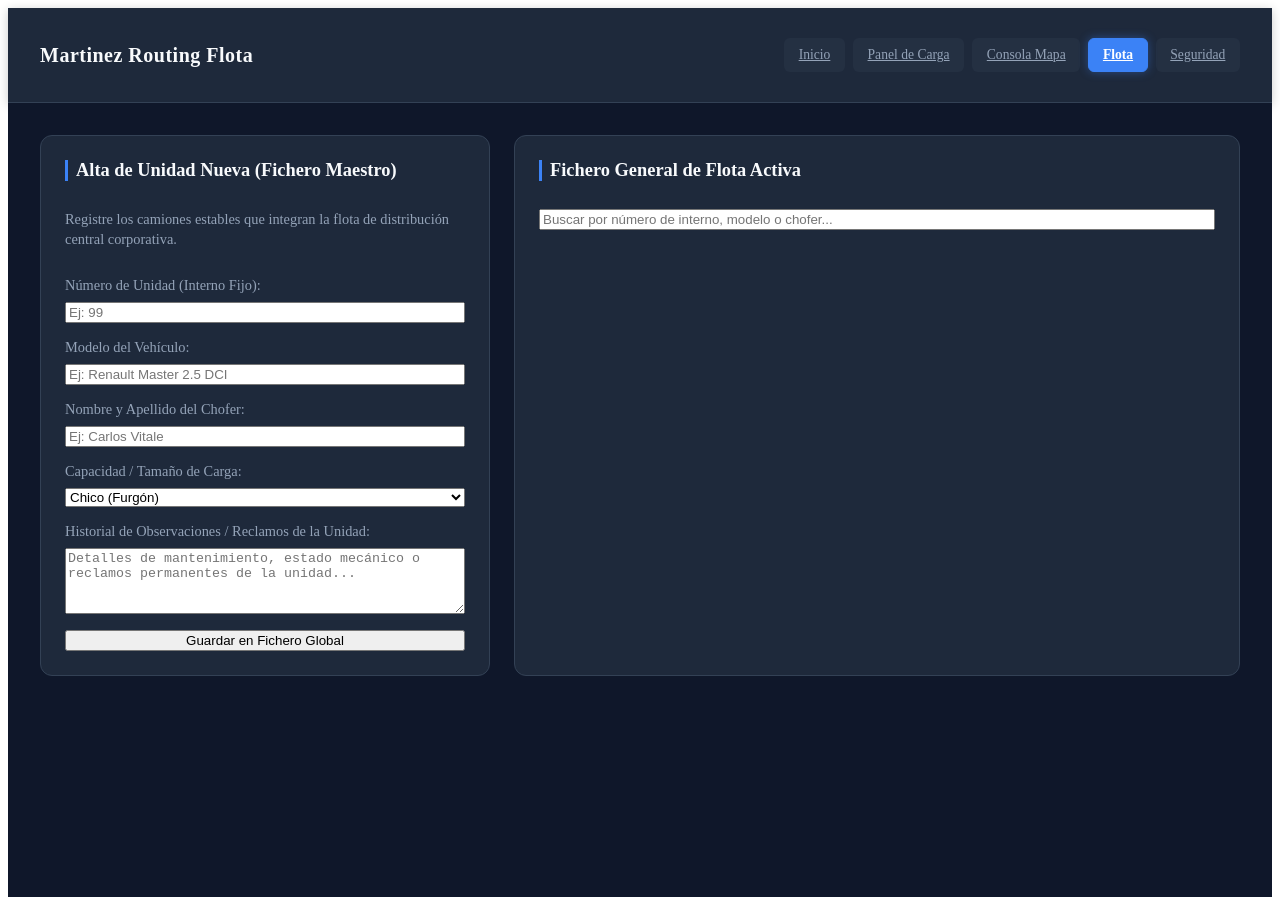
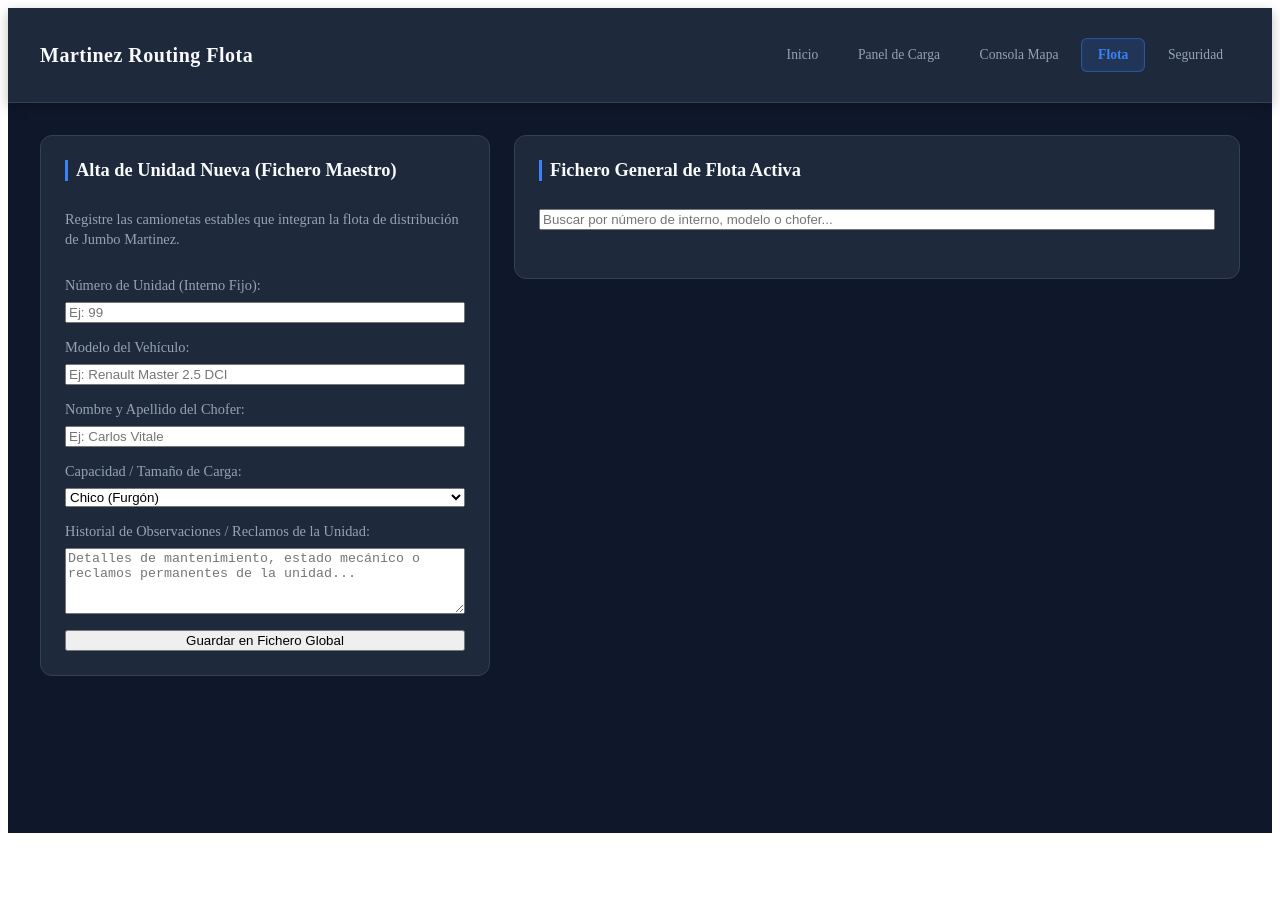
Before and after one commit to Martin-Cazorla/Ruteo_logistica, a plain HTML site: page pages/transporte.html in a window 1280 px wide. After the commit the page ends 841 px from the top, so only its background shows below. Drawn offline with Linux system fonts and the light colour scheme; no server answers.

Commit message:
se realizan correccion de estilos

```diff
--- a/js/controllers/transporteController.js
+++ b/js/controllers/transporteController.js
@@ -167,7 +167,7 @@ export class TransporteController {
                 if (notasHistorial.length === 0) {
                     this.modalListadoNovedades.innerHTML = `
                         <div style="color:#22c55e; text-align:center; padding:1.5rem; font-size:0.9rem;">
-                            ✅ Esta unidad no registra alertas mecánicas en su historial corporativo.
+                            ✅ Esta unidad no registra alertas mecánicas o reclamos en su historial.
                         </div>
                     `;
                     return;
--- a/pages/transporte.html
+++ b/pages/transporte.html
@@ -12,11 +12,11 @@
         <nav class="app-navbar" aria-label="Navegación del sistema">
             <div class="brand-title">Martinez Routing Flota</div>
             <div class="dashboard-counters">
-                <a href="../index.html" class="badge badge--info">Inicio</a>
-                <a href="dashboard.html" class="badge badge--info">Panel de Carga</a>
-                <a href="shipping.html" class="badge badge--info">Consola Mapa</a>
-                <a href="transporte.html" class="badge badge--info badge--active">Flota</a>
-                <a href="administracion.html" class="badge badge--info">Seguridad</a>
+                <a href="../index.html" class="nav-link">Inicio</a>
+                <a href="dashboard.html" class="nav-link">Panel de Carga</a>
+                <a href="shipping.html" class="nav-link">Consola Mapa</a>
+                <a href="transporte.html" class="nav-link nav-link--active">Flota</a>
+                <a href="administracion.html" class="nav-link">Seguridad</a>
             </div>
         </nav>
     </header>
@@ -26,7 +26,7 @@
 
             <section class="card-panel" aria-labelledby="form-flota-title">
                 <h2 id="form-flota-title" class="section-title">Alta de Unidad Nueva (Fichero Maestro)</h2>
-                <p class="instruction-text">Registre los camiones estables que integran la flota de distribución central corporativa.</p>
+                <p class="instruction-text">Registre las camionetas estables que integran la flota de distribución de Jumbo Martinez.</p>
 
                 <form id="form-alta-transporte" class="form-vertical">
                     <div class="form-group">
@@ -76,9 +76,8 @@
                 <button class="btn-close-modal" id="btn-cerrar-modal-reclamos" aria-label="Cerrar ventana">&times;</button>
             </header>
             <div class="card-panel">
-                <p class="instruction-text">Registro acumulado de alertas mecánicas y comentarios reportados por los despachadores:</p>
-                <div id="modal-listado-novedades" class="list-scroll-box" style="max-height: 300px; overflow-y: auto;">
-                    </div>
+                <p class="instruction-text">Registro acumulado de alertas mecánicas y reclamos reportados</p>
+                <div id="modal-listado-novedades" class="list-scroll-box" style="max-height: 300px; overflow-y: auto;"></div>
             </div>
         </div>
     </div>
--- a/scss/layout/_navbar.scss
+++ b/scss/layout/_navbar.scss
@@ -5,21 +5,22 @@
 .app-header {
   background-color: $color-bg-card;
   border-bottom: 1px solid $color-border;
-  min-height: 70px; // Permite que la barra crezca verticalmente si los botones se acomodan abajo
+  min-height: 70px;
   display: flex;
   align-items: center;
   padding: 0.75rem 2rem;
-  box-shadow: 0 2px 10px rgba(0, 0, 0, 0.2);
+  box-shadow: 0 4px 12px rgba(0, 0, 0, 0.25);
+  position: relative;
+  z-index: 100;
 }
 
 .app-navbar {
   display: flex;
-  flex-direction: column; // Distribución vertical por defecto en pantallas chicas
+  flex-direction: column;
   gap: 1rem;
   align-items: center;
   width: 100%;
 
-  // Disparador de maquetación horizontal para monitores y laptops de despacho
   @media (min-width: 768px) {
     flex-direction: row;
     justify-content: space-between;
@@ -34,36 +35,37 @@
     white-space: nowrap;
   }
 
-  // Contenedor modular de enlaces de navegación (Píldoras accesibles)
+  // CORREGIDO SENIOR: Estructura de navegación dedicada e independiente de los badges globales
   .dashboard-counters {
     display: flex;
-    gap: 0.5rem;
-    flex-wrap: wrap; // Evita el desborde forzando el salto de línea ordenado
+    gap: 0.35rem;
+    flex-wrap: wrap;
     justify-content: center;
 
-    a.badge {
+    // Enlaces limpios sin decoraciones ni renglones residuales
+    a.nav-link {
+      text-decoration: none; // Elimina cualquier renglón o subrayado nativo del navegador
       transition: $transition-smooth;
-      border: 1px solid transparent;
-      padding: 0.5rem 0.85rem;
+      padding: 0.5rem 1rem;
       border-radius: 6px;
       font-size: 0.85rem;
       font-weight: 500;
       color: $color-text-muted;
-      background-color: rgba($color-border, 0.3);
+      background: none;
+      border: 1px solid transparent;
 
       &:hover {
-        background-color: rgba($color-time-16-19, 0.25);
-        border-color: $color-time-16-19;
-        color: #ffffff;
+        color: $color-text-main;
+        background-color: rgba($color-border, 0.3);
       }
 
-      // Estilo de resalte de página actual
-      &--active {
-        background-color: $color-time-16-19 !important;
-        color: #ffffff !important;
-        border-color: $color-time-16-19;
+      // Clase de resalte estilizada para la vista activa del operador
+      &.nav-link--active {
+        background-color: rgba($color-time-16-19, 0.15) !important;
+        color: $color-time-16-19 !important;
+        border-color: rgba($color-time-16-19, 0.4);
         font-weight: 600;
-        box-shadow: 0 0 10px rgba($color-time-16-19, 0.4);
+        box-shadow: inset 0 0 4px rgba($color-time-16-19, 0.1);
       }
     }
   }
@@ -83,7 +85,7 @@
     border-radius: 50%;
 
     &--active {
-      background-color: $color-time-13-16; // Verde esmeralda
+      background-color: $color-time-13-16;
       box-shadow: 0 0 8px $color-time-13-16;
     }
   }
--- a/scss/pages/_transporte.scss
+++ b/scss/pages/_transporte.scss
@@ -5,7 +5,8 @@
 .dashboard-container {
   padding: 2rem;
   background-color: $color-bg-dark;
-  min-height: calc(100vh - 70px); // Ajustado al alto remanente del header
+  min-height: calc(100vh - 70px);
+  box-sizing: border-box; // Asegura que el padding interno no deforme el cálculo de altura de la pantalla
 }
 
 // Grilla operativa de doble columna (Formulario vs Listado Maestro)
@@ -13,20 +14,20 @@
   display: grid;
   grid-template-columns: 1fr;
   gap: 1.5rem;
+  align-items: start; // Evita que los paneles se estiren verticalmente de forma despareja
 
   @media (min-width: 1024px) {
-    grid-template-columns: 450px 1fr; // El formulario se mantiene compacto a la izquierda
+    grid-template-columns: 450px 1fr;
   }
 }
 
 // Caja de filtrado reactivo del lado del cliente
 .search-box {
   width: 100%;
-  margin-bottom: 0.5rem;
+  margin-bottom: 0.25rem;
 
   input[type="search"] {
     width: 100%;
-    // Hereda los estilos estéticos de tu .select-field unificado en forms.scss
   }
 }
 
```
Also changed, not shown: pages/administracion.html (+5 -5 lines), pages/dashboard.html (+5 -5 lines), pages/shipping.html (+5 -5 lines), css/main.css, 1 other file.
